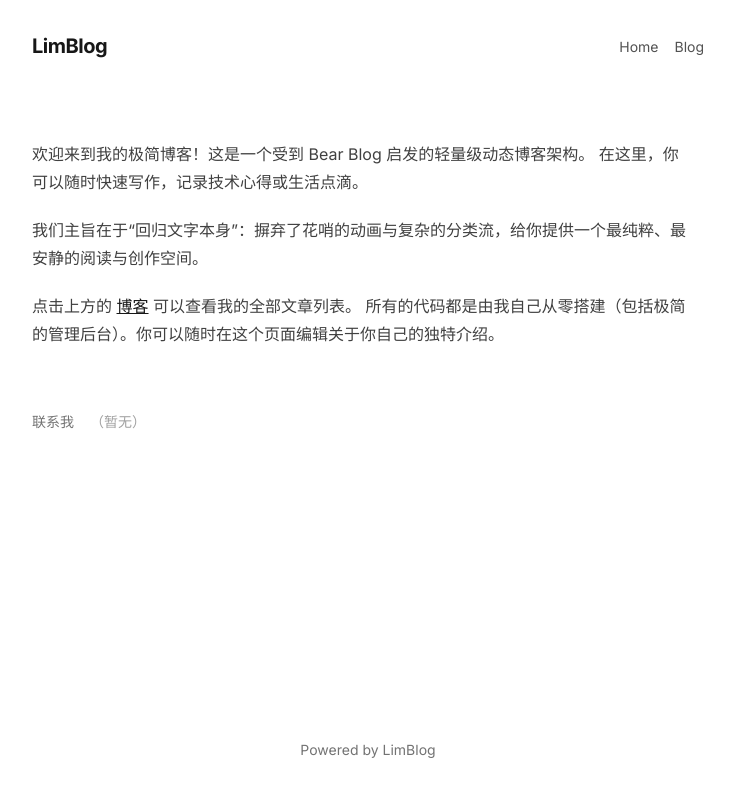
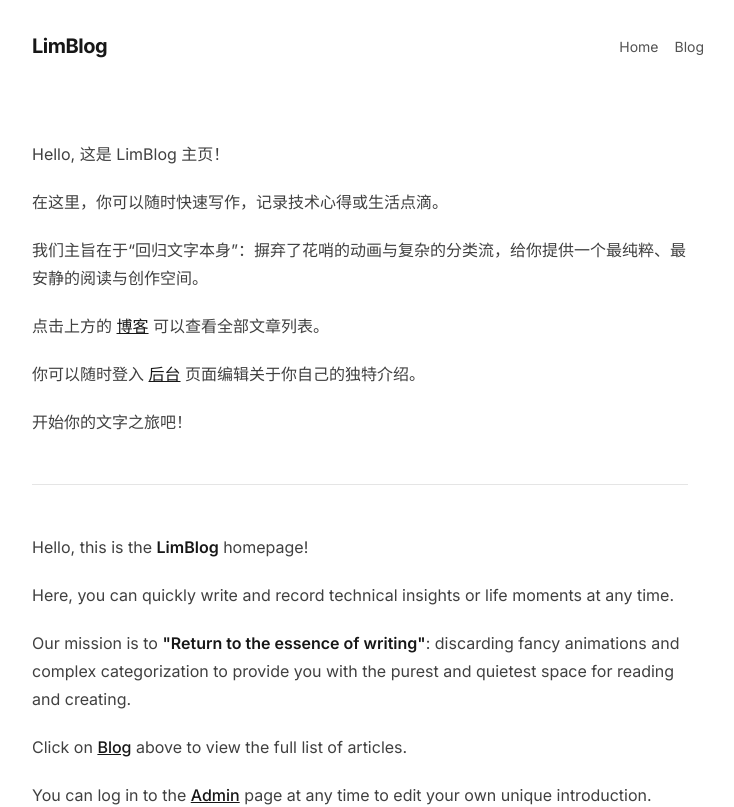
Before and after one commit to ifndf/limblog, a Next.js app: page / in a window 1280 px wide. Shown: the top 807 px of the page, without its empty margins (272-1006 px from the left). Built offline with nearby package versions, Linux system fonts and the light colour scheme; no server answers; the database is empty.

Commit message:
feat: add English version to default home content and fix typo

```diff
--- a/src/app/page.tsx
+++ b/src/app/page.tsx
@@ -10,13 +10,31 @@ export default async function Home() {
   }
 
   const defaultHomeContent = `
-欢迎来到我的极简博客！这是一个受到 Bear Blog 启发的轻量级动态博客架构。
+Hello, 这是 LimBlog 主页！
+
 在这里，你可以随时快速写作，记录技术心得或生活点滴。
 
 我们主旨在于“回归文字本身”：摒弃了花哨的动画与复杂的分类流，给你提供一个最纯粹、最安静的阅读与创作空间。
 
-点击上方的 [博客](/blog) 可以查看我的全部文章列表。
-所有的代码都是由我自己从零搭建（包括极简的管理后台）。你可以随时在这个页面编辑关于你自己的独特介绍。
+点击上方的 [博客](/blog) 可以查看全部文章列表。
+
+你可以随时登入 [后台](/login) 页面编辑关于你自己的独特介绍。
+
+开始你的文字之旅吧！
+
+---
+
+Hello, this is the **LimBlog** homepage!
+
+Here, you can quickly write and record technical insights or life moments at any time.
+
+Our mission is to **"Return to the essence of writing"**: discarding fancy animations and complex categorization to provide you with the purest and quietest space for reading and creating.
+
+Click on [Blog](/blog) above to view the full list of articles.
+
+You can log in to the [Admin](/login) page at any time to edit your own unique introduction.
+
+Start your writing journey now!
   `
 
   const homeContent = siteConfig.home_content?.trim() || defaultHomeContent
```
